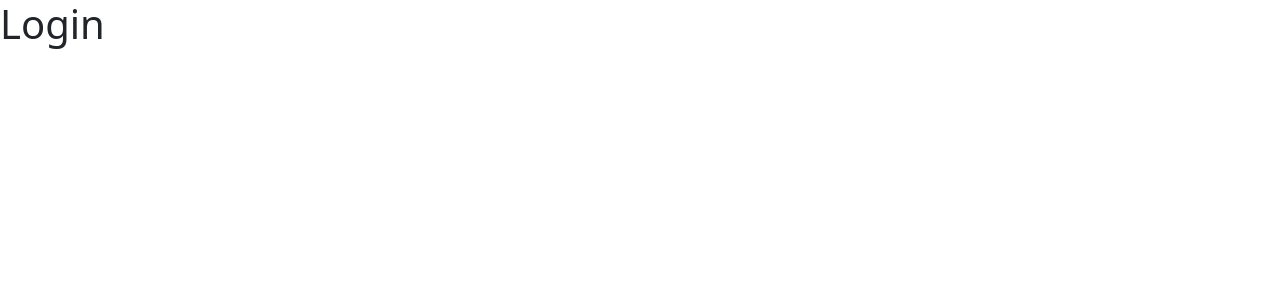
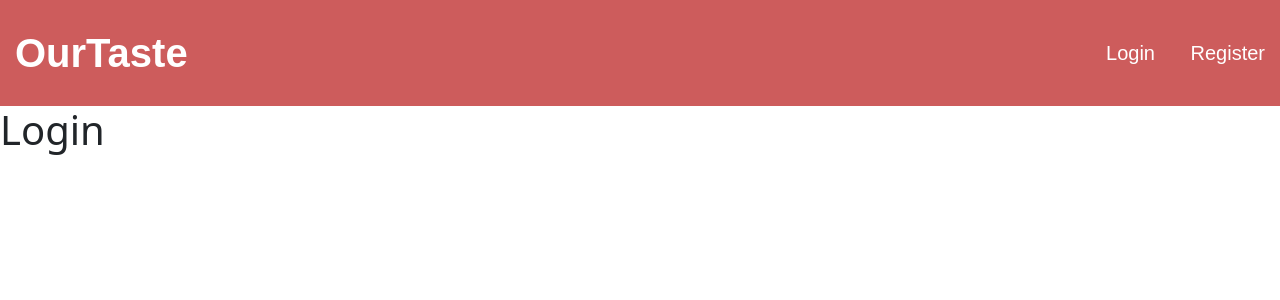
Before and after one commit to LuisGarrillo/cs50x-final-project, a Flask app: page /login in a window 1280 px wide. Before the commit the part shown is almost empty. Shown: the top 300 px of the page. Run offline with Flask 3, Linux system fonts and the light colour scheme; some libraries are stand-ins or nearby versions.

Commit message:
finishing the nav bar

```diff
--- a/static/styles.css
+++ b/static/styles.css
@@ -1,3 +1,46 @@
-.navbar ul {
+/* Thanks to these tutorials for creating the navbar:
+
+    https://www.youtube.com/watch?v=f3uCSh6LIY0
+    https://www.youtube.com/watch?v=oLgtucwjVII
+*/
+
+.navbar {
+    overflow: hidden;
+    background-color: indianred;
+    font-family: Arial, Helvetica, sans-serif;
+}
+.navbar label {
+    color: white;
+    font-size: 40px;
+    font-weight: bold;
+    padding: 15px;
 
 }
+
+.navbar ul {
+    list-style-type: none;
+    font-size: 20px;
+    padding: 0px;
+    margin: 0px;
+}
+
+.navbar ul li {
+    display: inline-block;
+    line-height: 80px;
+    margin: 0%;
+    padding: 0%;
+}
+
+.navbar a {
+    color: white;
+    text-decoration: none;
+    padding: 15px;
+
+    text-align: center;
+    height: 80px;
+    width: 100%;
+}
+.navbar a:hover {
+    background-color: rgb(206, 75, 75);
+    transition: .4s;
+}
--- a/templates/layout.html
+++ b/templates/layout.html
@@ -14,6 +14,23 @@
     </head>
 
     <body>
+        <nav class="navbar">
+            <!--credits to the navbar creation tutorials in the css file-->
+            <label>OurTaste</label>
+            {% if session["user_id"] %}
+                <ul>
+                    <li><a href="/">Home</a></li>
+                    <li><a href="/search">Search</a></li>
+                    <li><a href="/profile">Your Profile</a></li>
+                    <li><a href="/logout">Log Out</a></li>
+                </ul>
+            {% else %}
+                <ul>
+                    <li><a href="/login">Login</a></li>
+                    <li><a href="/register">Register</a></li>
+                </ul>
+            {% endif %}
+        </nav>
         {% block body %}{% endblock %}
     </body>
 </html>
```
